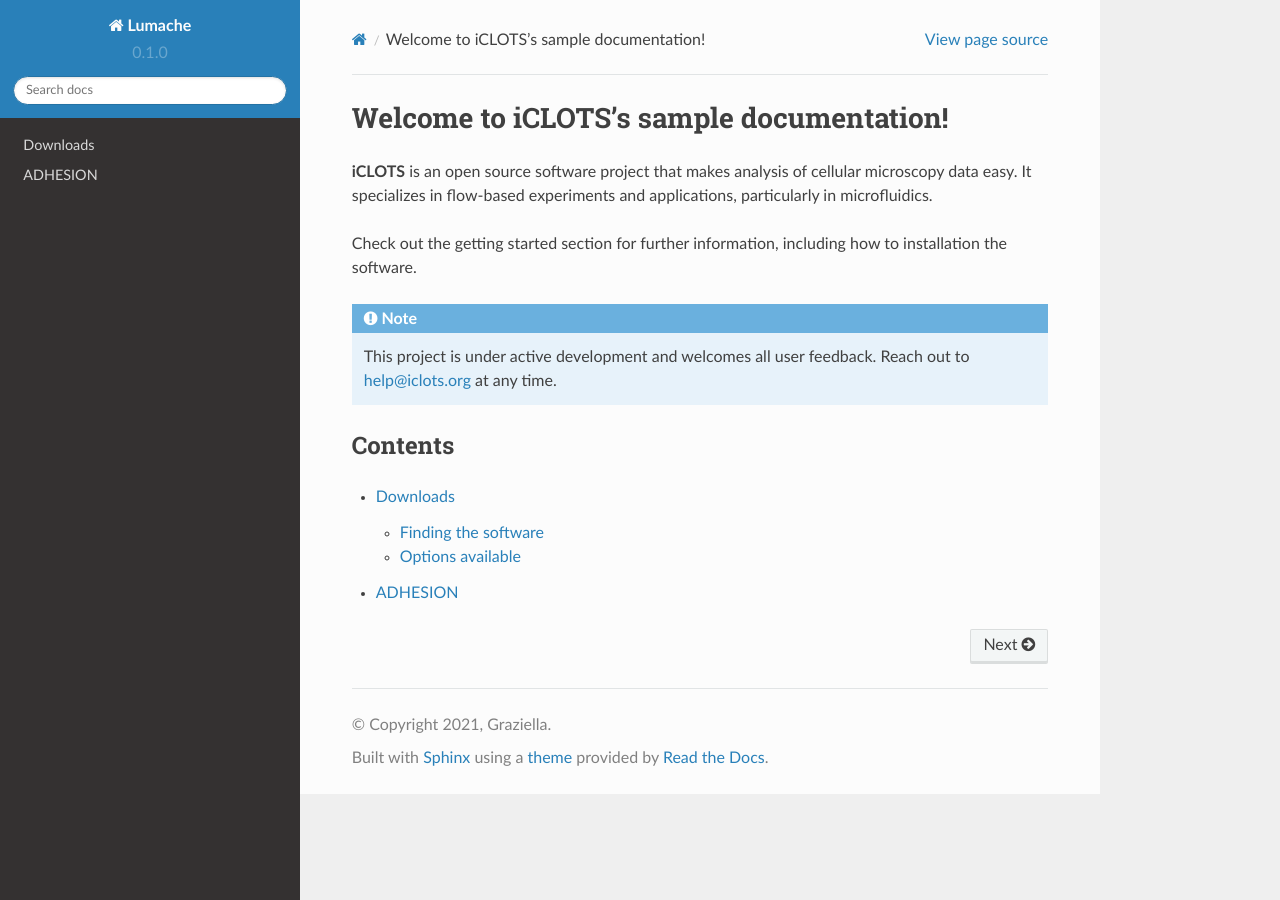
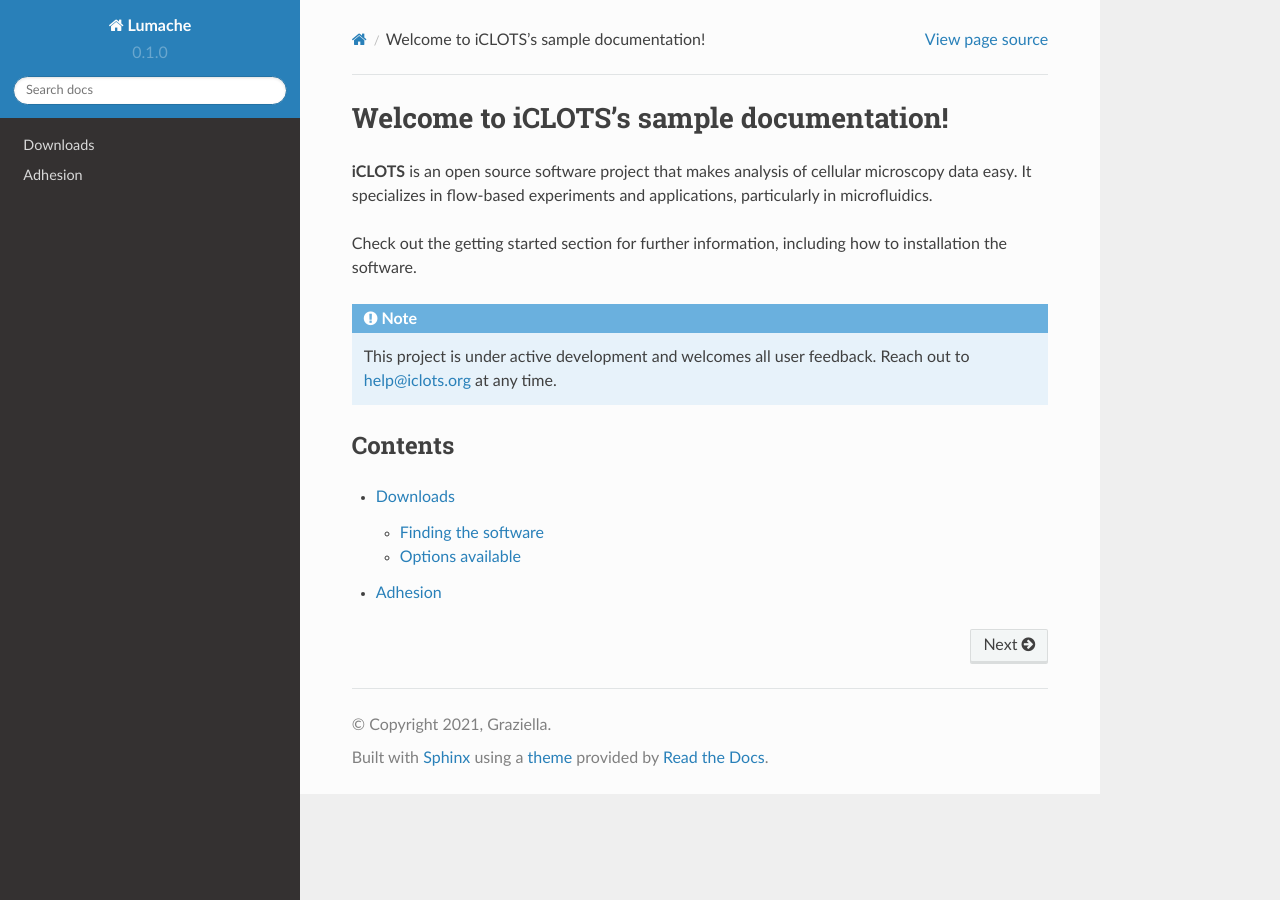
Before and after one commit to iCLOTS/rtd-tutorial, a Sphinx documentation site: the page built from docs/source/index.rst, in a window 1280 px wide. Built offline with Sphinx 7.4.7 and the Read the Docs theme 2.0.0, drawn with Linux system fonts in a browser that asks for light colours.

```diff
--- a/docs/source/adhesion.rst
+++ b/docs/source/adhesion.rst
@@ -1,4 +1,4 @@
-ADHESION
+Adhesion
 =====
 
 .. autosummary::
```
